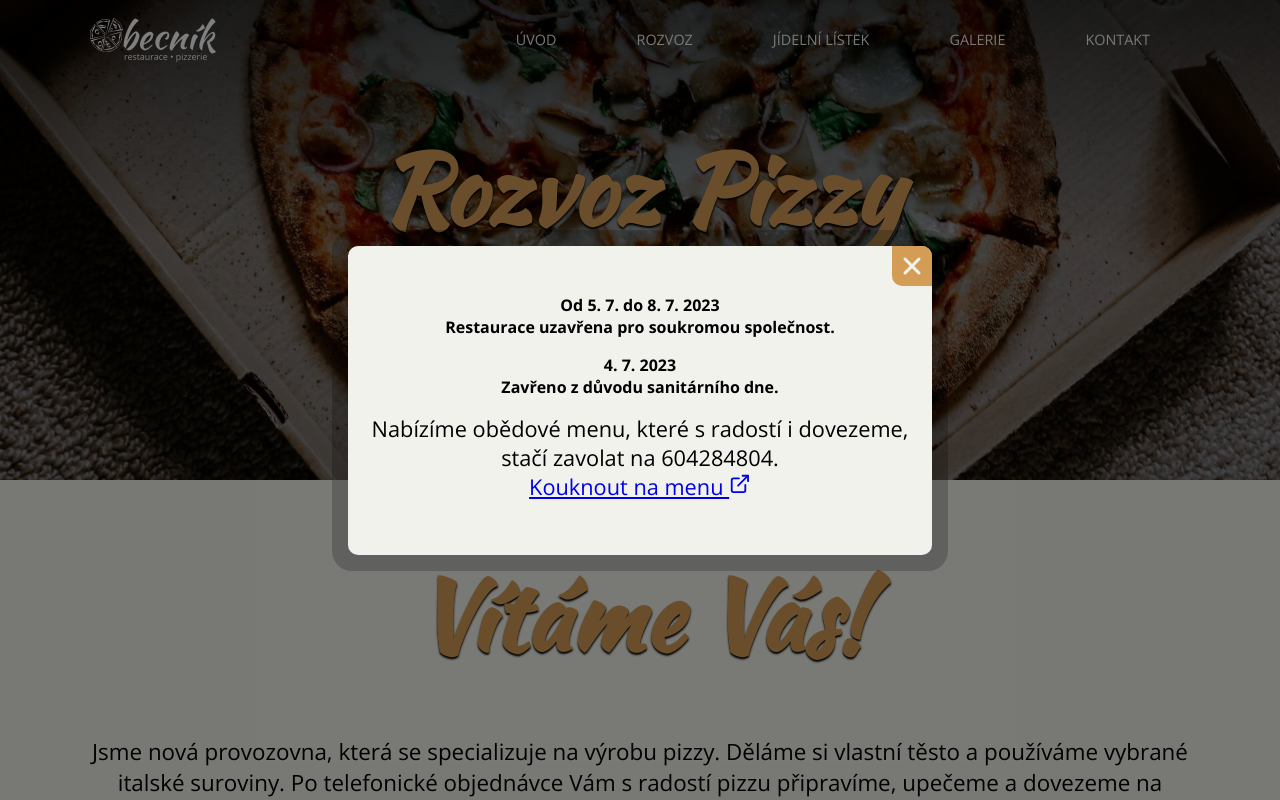
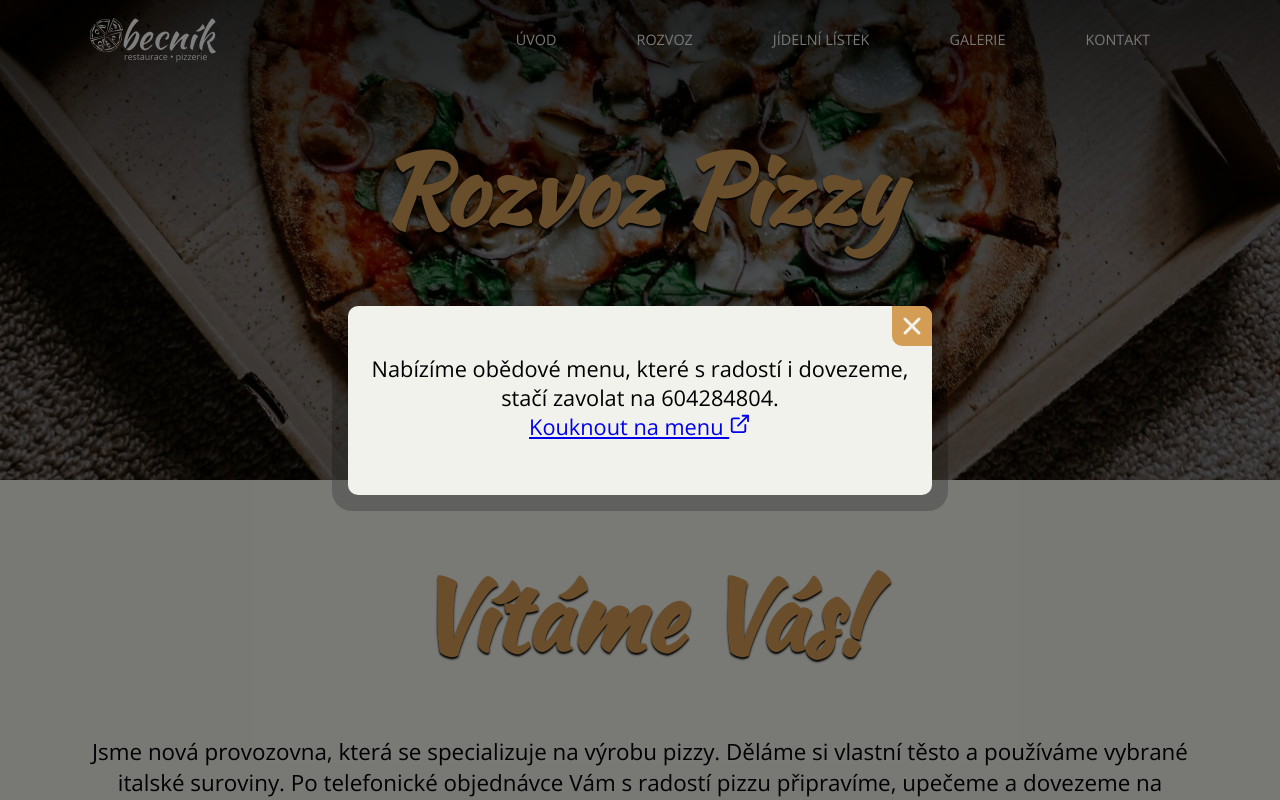
Before and after one commit to kolarskydominik/obecnik-pizzerie-app, a React (Create React App) app: page / in a window 1280 px wide. Shown: the top 800 px of the page. Built offline with nearby package versions, Linux system fonts and the light colour scheme.

Commit message:
10072023

```diff
--- a/src/dataImages.js
+++ b/src/dataImages.js
@@ -42,7 +42,7 @@ import rozvozHeader from './images/pizza.jpg';
 import kontaktHeader from './images/interier_tiny/4.jpg';
 
 //poledni menu
-import obed from './images/obed/obed26.png';
+import obed from './images/obed/obed27.png';
 import obed2 from './images/obed/obed23.jpg';
 import spec from './images/obed/spec11.jpg';
 import napoj_1 from './images/obed/napoj1_1.jpg';
--- a/src/dataText.js
+++ b/src/dataText.js
@@ -33,12 +33,12 @@ export const aktualneText = [
   //   date: '21. 5. 2023',
   //   info: ' - Přijmeme na dlouhodobou brigádu servírku/číšníka. ',
   // },
-  {
-    date: 'Od 5. 7. do 8. 7. 2023',
-    info: 'Restaurace uzavřena pro soukromou společnost.',
-  },
-  {
-    date: '4. 7. 2023',
-    info: 'Zavřeno z důvodu sanitárního dne.',
-  },
+  // {
+  //   date: 'Od 5. 7. do 8. 7. 2023',
+  //   info: 'Restaurace uzavřena pro soukromou společnost.',
+  // },
+  // {
+  //   date: '4. 7. 2023',
+  //   info: 'Zavřeno z důvodu sanitárního dne.',
+  // },
 ];
```
Also changed, not shown: src/images/obed/obed27.png (added).
